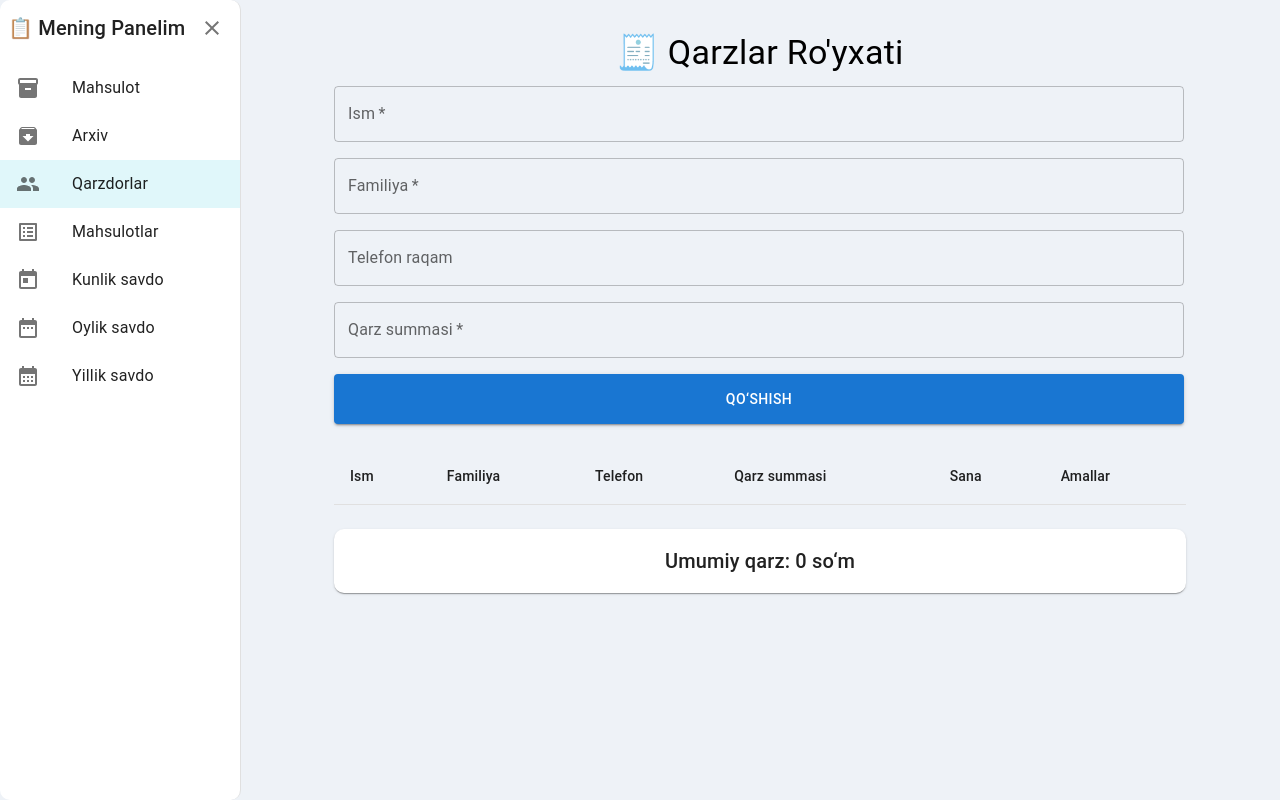
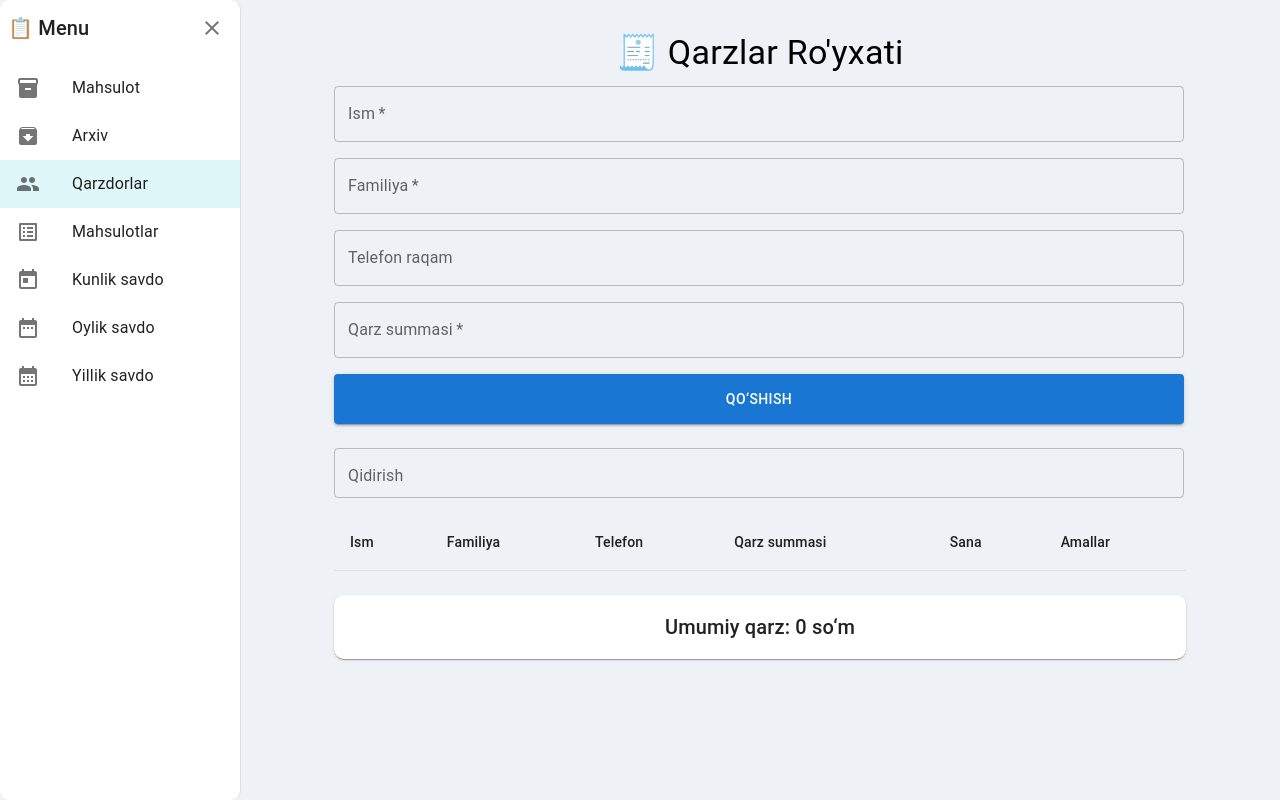
Before and after one commit to Muhammadqodir779/List-of-Debts, a React (Vite) app: page / in a window 1280 px wide. Built offline with nearby package versions, Linux system fonts and the light colour scheme.

Commit message:
List of debts

```diff
--- a/src/components/productList/ProductList.jsx
+++ b/src/components/productList/ProductList.jsx
@@ -1,4 +1,4 @@
-import React from "react";
+import React, { useState } from "react";
 import {
   Table,
   TableBody,
@@ -8,15 +8,31 @@ import {
   TableRow,
   Paper,
   Typography,
-  Button
+  Button,
+  TextField,
+  Box
 } from "@mui/material";
 
 export default function ProductList({ products, editProduct, deleteProduct }) {
+  const [searchTerm, setSearchTerm] = useState("");
+
+  const filteredProducts = products.filter((product) =>
+    product.name.toLowerCase().includes(searchTerm.toLowerCase())
+  );
+
   return (
-    <TableContainer component={Paper} sx={{ mt: 3 }}>
-      <Typography variant="h6" sx={{ p: 2 }}>
-        Mahsulotlar ro‘yxati
-      </Typography>
+    <TableContainer component={Paper} sx={{ mt: 3, p: 2 }}>
+      <Box sx={{ display: "flex", justifyContent: "space-between", alignItems: "center", mb: 2 }}>
+        <Typography variant="h6">Mahsulotlar ro‘yxati</Typography>
+        <TextField
+          label="Qidirish"
+          variant="outlined"
+          size="small"
+          value={searchTerm}
+          onChange={(e) => setSearchTerm(e.target.value)}
+        />
+      </Box>
+
       <Table>
         <TableHead>
           <TableRow>
@@ -29,8 +45,8 @@ export default function ProductList({ products, editProduct, deleteProduct }) {
           </TableRow>
         </TableHead>
         <TableBody>
-          {products.length > 0 ? (
-            products.map((product, index) => (
+          {filteredProducts.length > 0 ? (
+            filteredProducts.map((product, index) => (
               <TableRow key={product.id}>
                 <TableCell>{index + 1}</TableCell>
                 <TableCell>{product.name}</TableCell>
--- a/src/components/sidebar/Sidebar.jsx
+++ b/src/components/sidebar/Sidebar.jsx
@@ -28,7 +28,7 @@ export default function Sidebar({ currentPage, setCurrentPage }) {
       }}
     >
       <Box display="flex" alignItems="center" justifyContent="space-between" p={1}>
-        {open && <Typography variant="h6">📋 Mening Panelim</Typography>}
+        {open && <Typography variant="h6">📋 Menu</Typography>}
         <IconButton onClick={() => setOpen(!open)}>
           {open ? <Close /> : <Menu />}
         </IconButton>
--- a/src/components/userList/UserList.jsx
+++ b/src/components/userList/UserList.jsx
@@ -6,7 +6,8 @@ import {
   TableCell,
   TableBody,
   IconButton,
-  TextField
+  TextField,
+  Box
 } from "@mui/material";
 import { Edit, Delete, Save, Close } from "@mui/icons-material";
 
@@ -18,6 +19,7 @@ export default function UserList({ users, editUser, deleteUser, isArchive = fals
     phone: "",
     amount: ""
   });
+  const [searchTerm, setSearchTerm] = useState("");
 
   const handleEdit = (user) => {
     setEditId(user.id);
@@ -39,7 +41,29 @@ export default function UserList({ users, editUser, deleteUser, isArchive = fals
     setEditId(null);
   };
 
+  const filteredUsers = users.filter((user) =>
+    `${user.name} ${user.surname} ${user.phone}`
+      .toLowerCase()
+      .includes(searchTerm.toLowerCase())
+  );
+
   return (
+    <>
+      {/* Qidirish inputi */}
+      <Box sx={{ mb: 2, maxWidth: "850px" }}>
+        <TextField
+          label="Qidirish"
+          variant="outlined"
+          fullWidth
+          value={searchTerm}
+          onChange={(e) => setSearchTerm(e.target.value)}
+          sx={{ height: "50px" }}
+          inputProps={{
+            style: { height: "50px", padding: "0 14px" }
+          }}
+        />
+      </Box>
+
       <Table>
         <TableHead>
           <TableRow>
@@ -52,7 +76,7 @@ export default function UserList({ users, editUser, deleteUser, isArchive = fals
           </TableRow>
         </TableHead>
         <TableBody>
-        {users.map((user) => (
+          {filteredUsers.map((user) => (
             <TableRow key={user.id}>
               <TableCell>
                 {editId === user.id ? (
@@ -132,5 +156,6 @@ export default function UserList({ users, editUser, deleteUser, isArchive = fals
           ))}
         </TableBody>
       </Table>
+    </>
   );
 }
```
Lines whose indentation alone changed are shown as unchanged.
